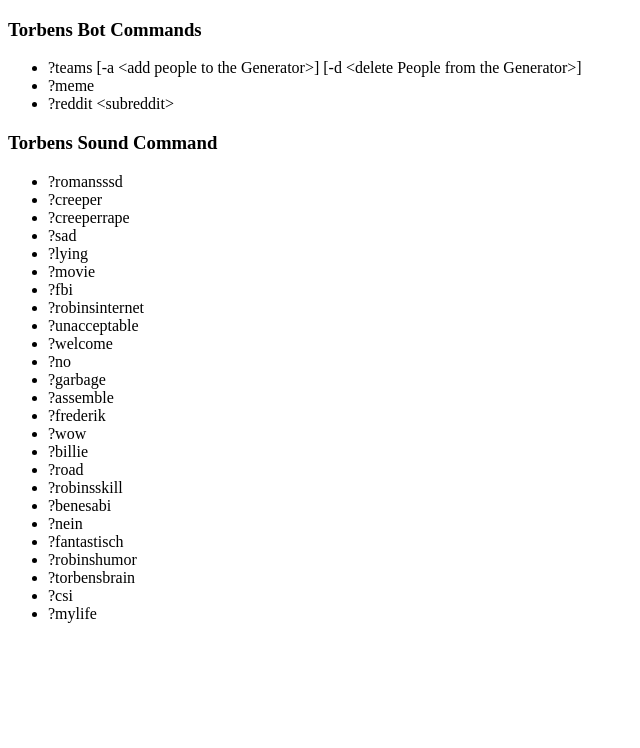
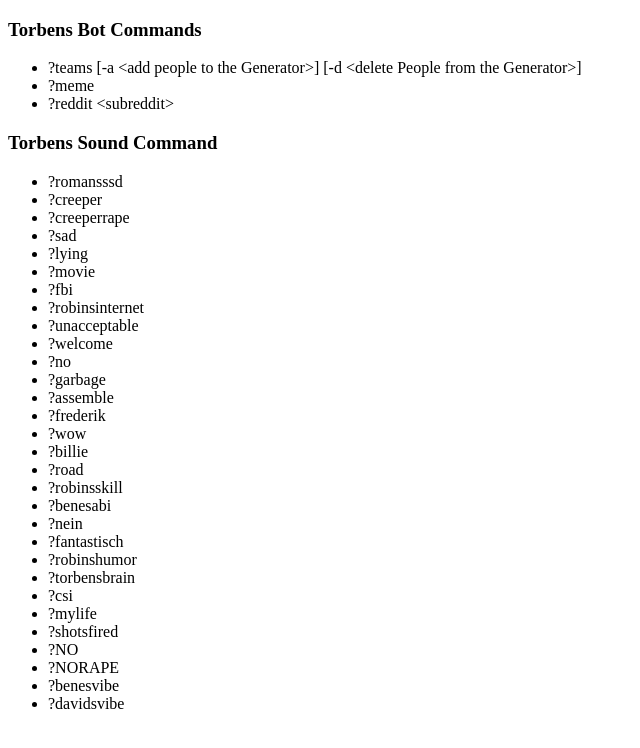
Before and after one commit to TorbenGit/torbengit.github.io, a plain HTML site: page index.html in a window 1280 px wide. Shown: the whole page, without its empty margins (0-640 px from the left). Drawn offline with Linux system fonts and the light colour scheme.

Commit message:
added sounds

```diff
--- a/index.html
+++ b/index.html
@@ -39,6 +39,11 @@
       <li>?torbensbrain</li>
       <li>?csi</li>
       <li>?mylife</li>
+      <li>?shotsfired</li>
+      <li>?NO</li>
+      <li>?NORAPE</li>
+      <li>?benesvibe</li>
+      <li>?davidsvibe</li>
     </ul>
   </body>
 
```
